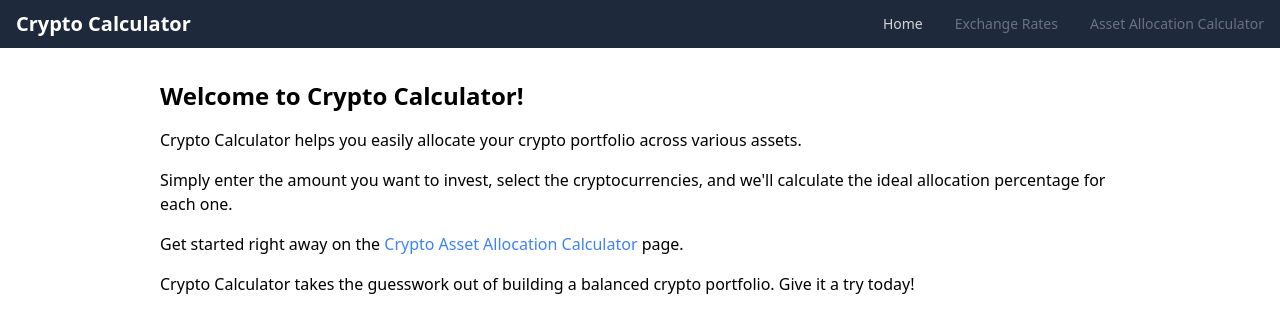
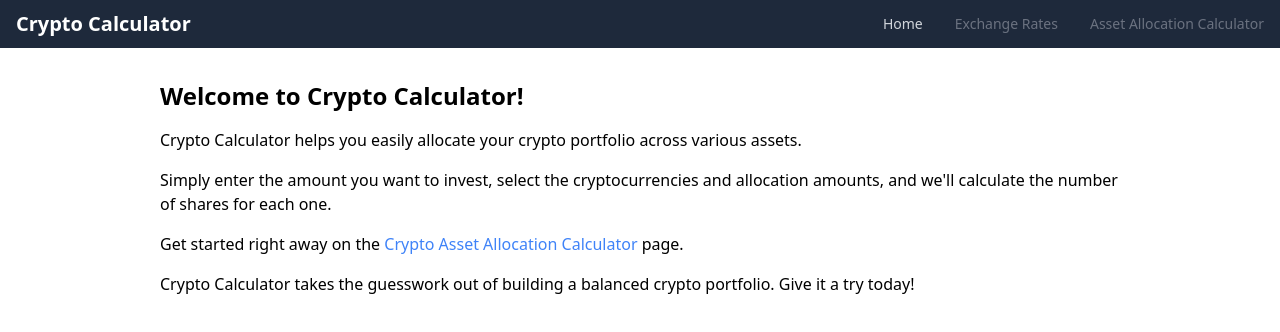
Before and after one commit to tshields86/crypto-calculator, a Next.js app: page / in a window 1280 px wide. Shown: the top 332 px of the page. Built offline with nearby package versions, Linux system fonts and the light colour scheme.

Commit message:
Update instructional text

```diff
--- a/src/app/page.tsx
+++ b/src/app/page.tsx
@@ -9,7 +9,7 @@ const Home = () => (
     </p>
 
     <p className="mb-4">
-      Simply enter the amount you want to invest, select the cryptocurrencies, and we'll calculate the ideal allocation percentage for each one.
+      Simply enter the amount you want to invest, select the cryptocurrencies and allocation amounts, and we'll calculate the number of shares for each one.
     </p>
 
     <p className="mb-4">
```
